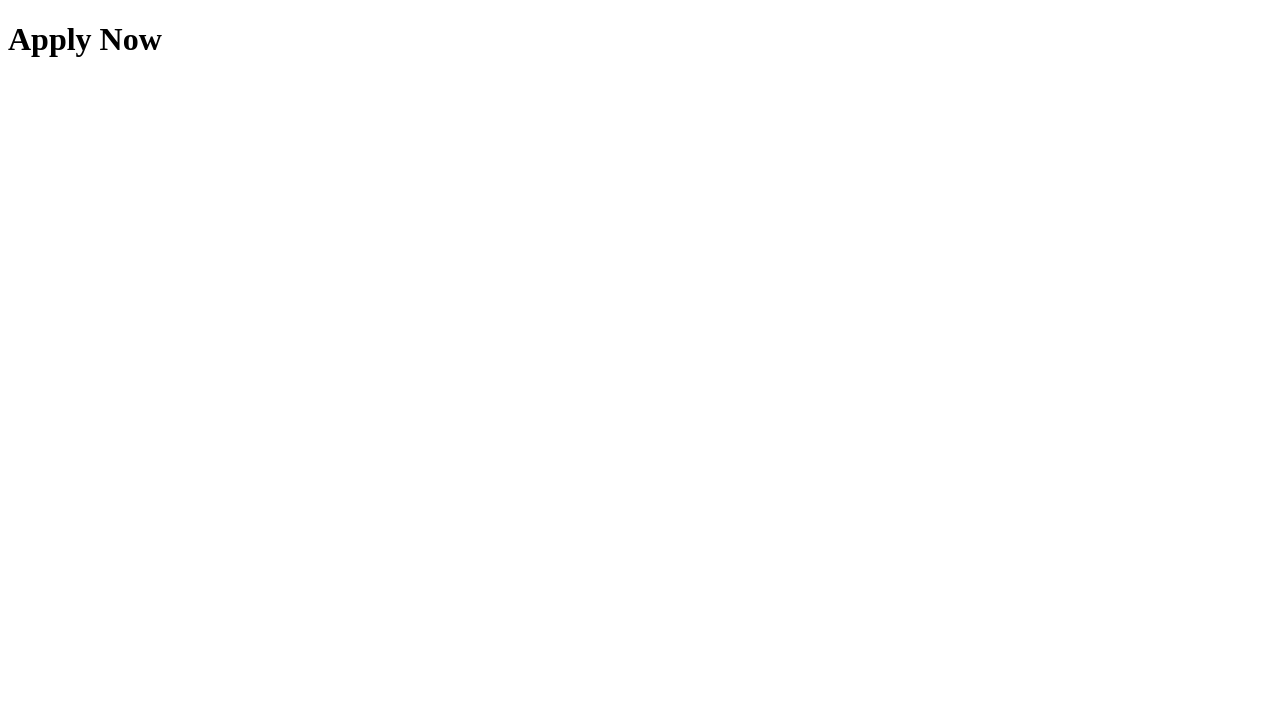
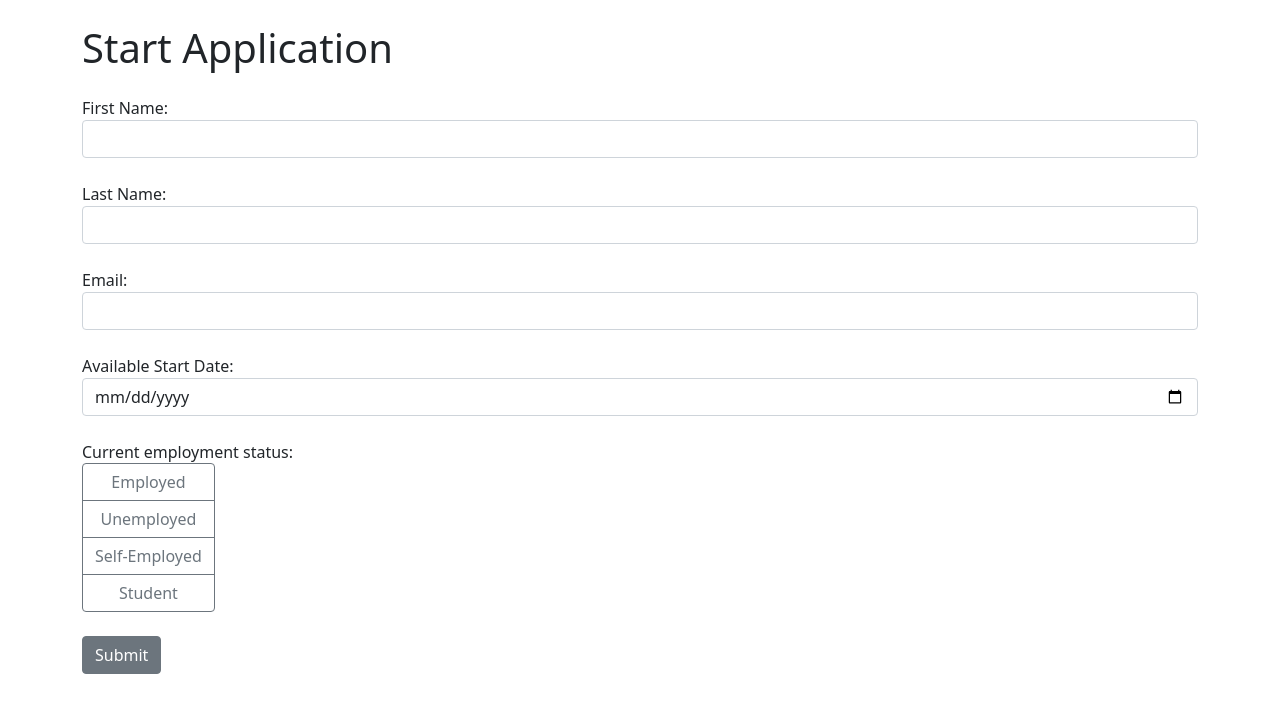
Before and after one commit to ImpendingKataclysm/job_application_django, a Django app: page / in a window 1280 px wide. Before the commit the part shown is almost empty. Shown: the top 713 px of the page. Run offline with Django 4.2, Linux system fonts and the light colour scheme.

Commit message:
Added the application form interface to the job application web page

```diff
--- a/job_application/templates/index.html
+++ b/job_application/templates/index.html
@@ -2,9 +2,56 @@
 <html lang="en">
     <head>
         <meta charset="UTF-8">
+        <meta name="viewport" content="width=device-width, initial-scale=1, shrink-to-fit=no">
+        <link rel="stylesheet" href="https://cdn.jsdelivr.net/npm/bootstrap@5.1.3/dist/css/bootstrap.min.css">
         <title>Careers</title>
     </head>
     <body>
-        <h1>Apply Now</h1>
+        <div class="container">
+            <h1 class="mt-4 mb-4">Start Application</h1>
+            <form method="post">
+                {% csrf_token %}
+                <div class="form-group mb-4">
+                    <label for="first_name">First Name: </label>
+                    <input class="form-control" type="text" id="first_name" name="first_name" required>
+                </div>
+                <div class="form-group mb-4">
+                    <label for="last_name">Last Name: </label>
+                    <input class="form-control" type="text" id="last_name" name="last_name" required>
+                </div>
+                <div class="form-group mb-4">
+                    <label for="email">Email: </label>
+                    <input class="form-control" type="email" id="email" name="email" required>
+                </div>
+                <div class="form-group mb-4">
+                    <label for="date">Available Start Date: </label>
+                    <input class="form-control" type="date" id="date" name="date" required>
+                </div>
+                <div class="form-group mb-4">
+                    <label>Current employment status: </label>
+                    <br>
+                    <div class="btn-group-vertical" id="employment_status">
+                        <input class="btn-check form-control" type="radio" id="employed" name="employment_status" value="employed" required>
+                        <label class="btn btn-outline-secondary" for="employed">Employed</label>
+                        <input class="btn-check form-control" type="radio" id="unemployed" name="employment_status" value="unemployed" required>
+                        <label class="btn btn-outline-secondary" for="unemployed">Unemployed</label>
+                        <input class="btn-check form-control" type="radio" id="self-employed" name="employment_status" value="self-employed" required>
+                        <label class="btn btn-outline-secondary" for="self-employed">Self-Employed</label>
+                        <input class="btn-check form-control" type="radio" id="student" name="employment_status" value="student" required>
+                        <label class="btn btn-outline-secondary" for="student">Student</label>
+                    </div>
+                </div>
+                <button class="btn btn-secondary mb-4" type="submit">Submit</button>
+                {% if messages %}
+                <div class="alert alert-success">
+                    {% for message in messages %}
+                      {{ message }}
+                    {% endfor %}
+                </div>
+                {% endif %}
+            </form>
+        </div>
+        <script src="https://code.jquery.com/jquery-3.6.0.min.js"></script>
+        <script src="https://cdn.jsdelivr.net/npm/bootstrap@5.1.3/dist/js/bootstrap.min.js"></script>
     </body>
 </html>
```
